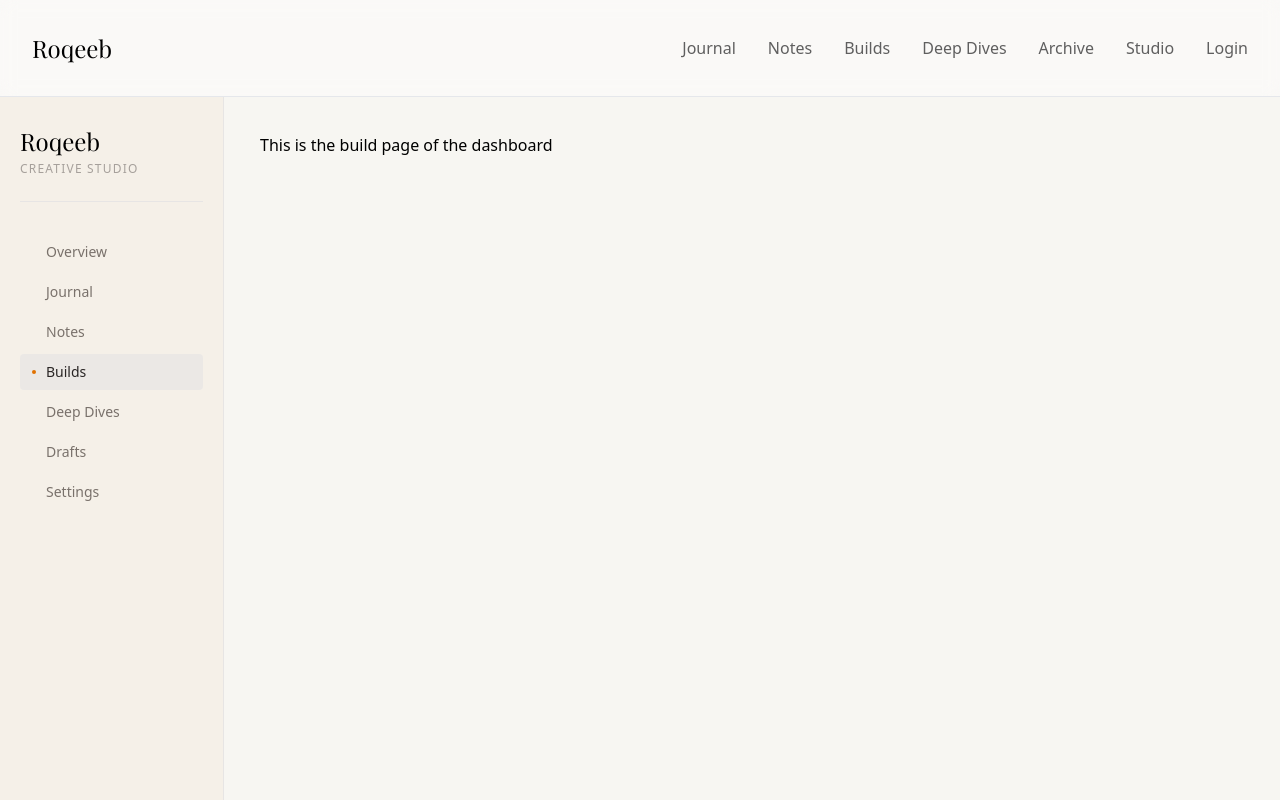
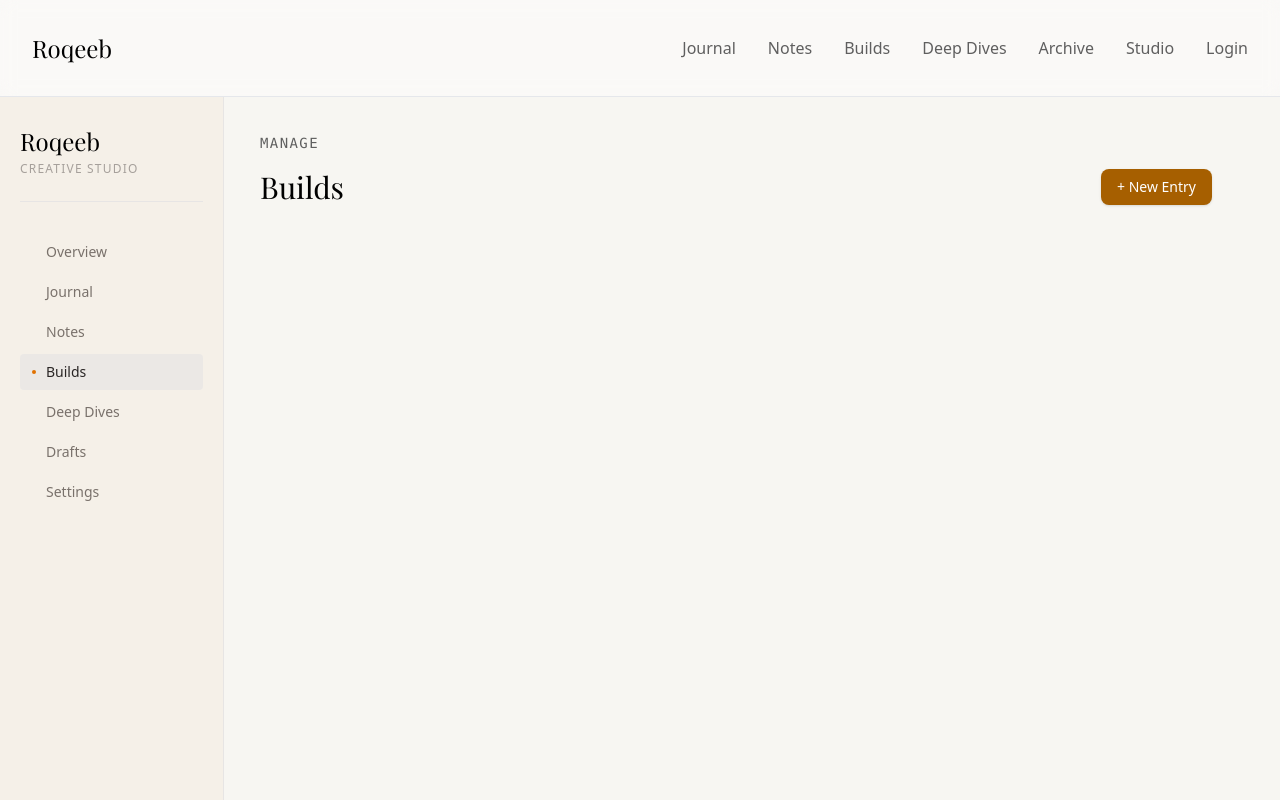
Before and after one commit to Roqeeb-dev/digital-journal, a Next.js app: page /dashboard/builds in a window 1280 px wide. Shown: the top 800 px of the page. Built offline with nearby package versions, Linux system fonts and the light colour scheme.

Commit message:
added the prelim text design for the dashboard subsections

```diff
--- a/app/dashboard/builds/page.tsx
+++ b/app/dashboard/builds/page.tsx
@@ -1,7 +1,9 @@
+import DashboardSectionHeader from "@/components/DashboardSectionHeader";
+
 export default function Page() {
   return (
-    <main className="p-9 max-w-4xl">
-      <h1>This is the build page of the dashboard</h1>
+    <main className="p-9 max-w-5xl">
+      <DashboardSectionHeader pilltext="Manage" headingText="Builds" />
     </main>
   );
 }
--- a/app/dashboard/deep-dives/page.tsx
+++ b/app/dashboard/deep-dives/page.tsx
@@ -1,7 +1,9 @@
+import DashboardSectionHeader from "@/components/DashboardSectionHeader";
+
 export default function Page() {
   return (
-    <main className="p-9 max-w-4xl">
-      <h1>This is the deep dive page of the dashboard</h1>
+    <main className="p-9 max-w-5xl">
+      <DashboardSectionHeader pilltext="Manage" headingText="Deep Dives" />
     </main>
   );
 }
--- a/app/dashboard/drafts/page.tsx
+++ b/app/dashboard/drafts/page.tsx
@@ -1,7 +1,9 @@
+import DashboardSectionHeader from "@/components/DashboardSectionHeader";
+
 export default function Page() {
   return (
-    <main className="p-9 max-w-4xl">
-      <h1>This is the draft page of the dashboard</h1>
+    <main className="p-9 max-w-5xl">
+      <DashboardSectionHeader pilltext="Manage" headingText="Drafts" />
     </main>
   );
 }
--- /dev/null
+++ b/app/dashboard/edit/page.tsx
@@ -0,0 +1,7 @@
+export default function Edit() {
+  return (
+    <form>
+      <h1>hello</h1>
+    </form>
+  );
+}
--- a/app/dashboard/journal/page.tsx
+++ b/app/dashboard/journal/page.tsx
@@ -1,7 +1,9 @@
+import DashboardSectionHeader from "@/components/DashboardSectionHeader";
+
 export default function Page() {
   return (
-    <main className="p-9 max-w-4xl">
-      <h1>This is the journal page of the dashboard</h1>
+    <main className="p-9 max-w-5xl">
+      <DashboardSectionHeader pilltext="Manage" headingText="Journal" />
     </main>
   );
 }
--- a/app/dashboard/notes/page.tsx
+++ b/app/dashboard/notes/page.tsx
@@ -1,7 +1,9 @@
+import DashboardSectionHeader from "@/components/DashboardSectionHeader";
+
 export default function Page() {
   return (
-    <main className="p-9 max-w-4xl">
-      <h1>This is the notes page of the dashboard</h1>
+    <main className="p-9 max-w-5xl">
+      <DashboardSectionHeader pilltext="Manage" headingText="Notes" />
     </main>
   );
 }
--- a/app/dashboard/settings/page.tsx
+++ b/app/dashboard/settings/page.tsx
@@ -1,7 +1,12 @@
+import DashboardSectionHeader from "@/components/DashboardSectionHeader";
+
 export default function Page() {
   return (
-    <main className="p-9 max-w-4xl">
-      <h1>This is the settings page of the dashboard</h1>
+    <main className="p-9 max-w-5xl">
+      <DashboardSectionHeader
+        pilltext="Settings"
+        headingText="Journal Settings"
+      />
     </main>
   );
 }
--- /dev/null
+++ b/components/DashboardSectionHeader.tsx
@@ -0,0 +1,24 @@
+import PillText from "./PillText";
+import SectionHeading from "./SectionHeading";
+import NewEntryButton from "./NewEntryButton";
+
+interface Props {
+  pilltext: string;
+  headingText: string;
+}
+
+export default function DashboardSectionHeader({
+  pilltext,
+  headingText,
+}: Props) {
+  return (
+    <section>
+      <PillText text={pilltext} />
+
+      <div className="flex items-center justify-between">
+        <SectionHeading text={headingText} />
+        <NewEntryButton />
+      </div>
+    </section>
+  );
+}
--- /dev/null
+++ b/components/NewEntryButton.tsx
@@ -0,0 +1,16 @@
+"use client";
+
+import { useRouter } from "next/navigation";
+
+export default function NewEntryButton() {
+  const router = useRouter();
+
+  return (
+    <button
+      onClick={() => router.push("/dashboard/edit")}
+      className="bg-yellow-700 text-white px-4 py-2 rounded-lg text-sm font-medium shadow-sm hover:bg-yellow-600 active:scale-95 transition-all duration-200 ease-in-out focus:outline-none focus:ring-2 focus:ring-yellow-500 focus:ring-offset-2"
+    >
+      + New Entry
+    </button>
+  );
+}
```
